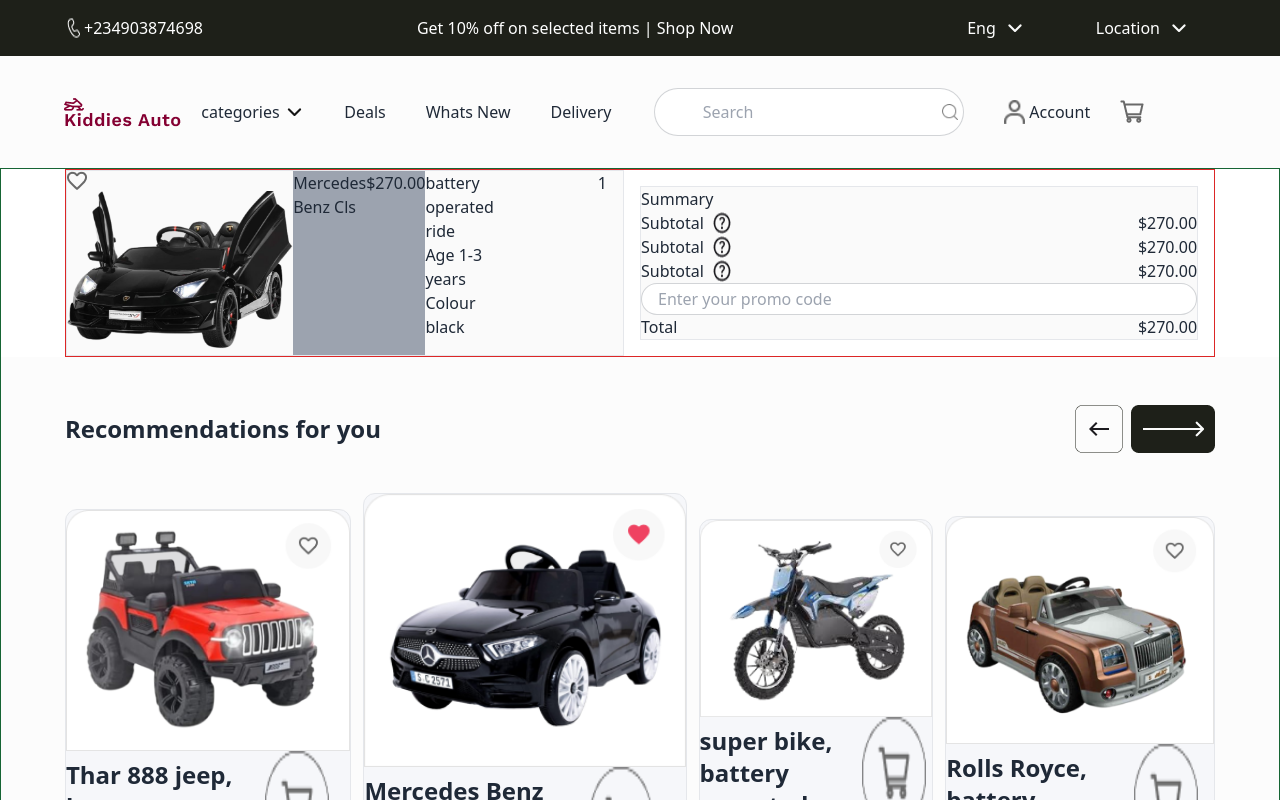
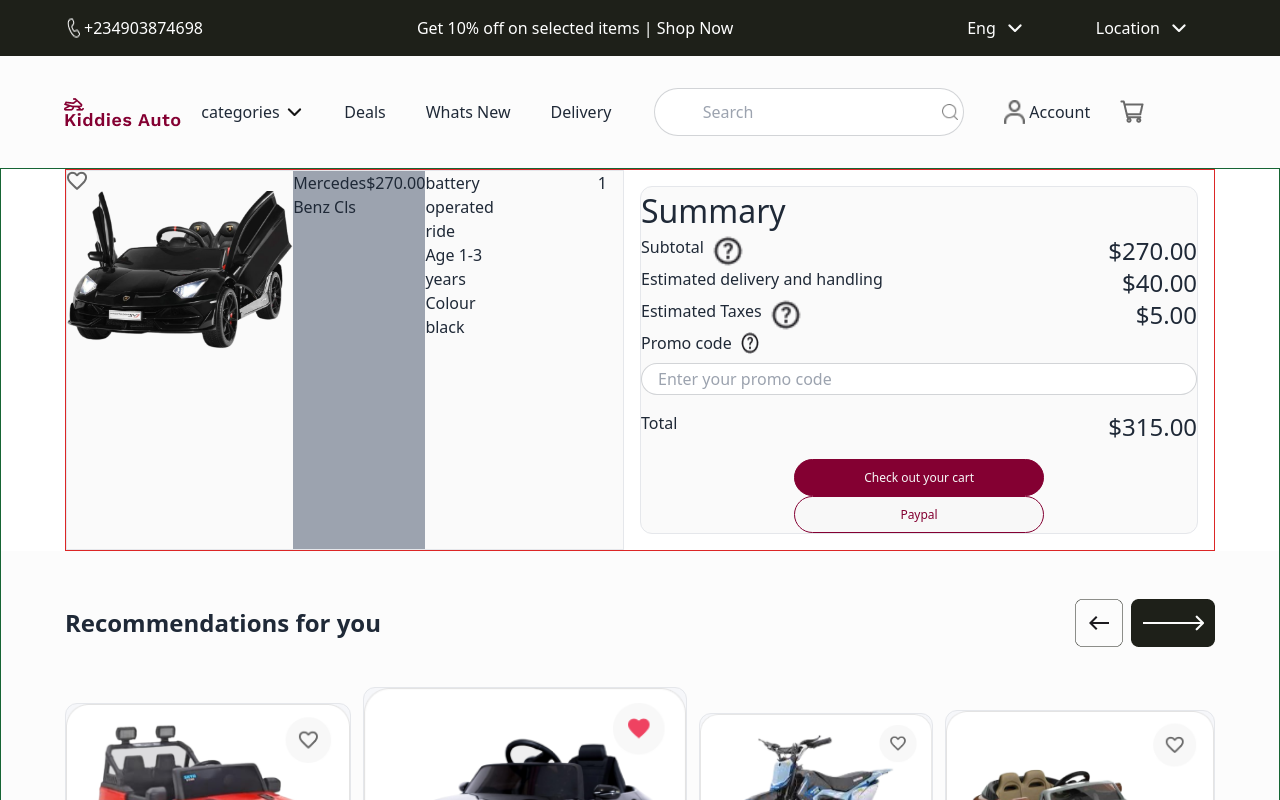
Before and after one commit to TaiwoSaidat/Kiddies-Auto-Web-App, a React (Vite) app: page /Cart in a window 1280 px wide. Shown: the top 800 px of the page. Built offline with nearby package versions, Linux system fonts and the light colour scheme.

Commit message:
feat: more cart and checkout

```diff
--- a/src/pages/checkout/Cart.jsx
+++ b/src/pages/checkout/Cart.jsx
@@ -48,32 +48,40 @@
                 </div>
               </div>
           </div>
-          <div className='lg:w-[50%] m-4 bg-[#FAFAFA] border border-xl'>
-              <h3>Summary</h3>
+
+          <div className='lg:w-[50%] m-4 bg-[#FAFAFA] border rounded-xl '>
+              <h3 className='font-[600px] text-[32px]'>Summary</h3>
               <div>
-                <div className=' flex justify-between'>
-                  <div className='flex gap-2  '>
+                <div className=' flex justify-between '>
+                  <div className='flex gap-2 font-[500px] text-base'>
                     <p>Subtotal </p>
                     <img src={help} alt="" />
                   </div>
-                  <p>$270.00</p>
+                  <h3 className="font-[600px] text-2xl">$270.00</h3>
                 </div>
                 <div className=' flex justify-between'>
-                  <div className='flex gap-2  '>
-                    <p>Subtotal </p>
+                  <div className='flex gap-2 font-[500px] text-base '>
+                    <p>Estimated delivery and handling </p>
+                    {/* <img src={help} alt="" /> */}
+                  </div>
+                  <h3 className="font-[600px] text-2xl">$40.00</h3>
+                </div>
+                <div className=' flex justify-between'>
+                  <div className='flex gap-2 font-[500px] text-base w-[50%] '>
+                    <p>Estimated Taxes </p>
                     <img src={help} alt="" />
                   </div>
-                  <p>$270.00</p>
+                  <h3 className="font-[600px] text-2xl">$5.00</h3>
                 </div>
                 <div className=' flex justify-between'>
-                  <div className='flex gap-2  '>
-                    <p>Subtotal </p>
+                  <div className='flex gap-2 font-[500px] text-base '>
+                    <p>Promo code </p>
                     <img src={help} alt="" />
                   </div>
-                  <p>$270.00</p>
+                  {/* <p>$270.00</p> */}
                 </div>
               </div>
-              <div >
+              <div className='mt-2' >
                 <form action="#">
                     <label className=" flex h-8 input input-bordered rounded-3xl items-center gap-0  ">
                         <input
@@ -84,9 +92,29 @@
                     </label>
                 </form>
               </div>
-              <div className='flex justify-between'>
-                <p>Total </p>
-                <p>$270.00</p>
+
+              <div className='flex justify-between my-4'>
+                <div className='flex gap-2 font-[500px] text-base '>
+                  <p>Total </p>
+                  {/* <img src={help} alt="" /> */}
+                </div>
+                <h3 className="font-[600px] text-2xl">$315.00</h3>
+              </div>
+              <div className=' flex flex-col items-center justify-center'>
+                <button>
+                  <a href="/checkout">
+                    <div className="md:w-[250px] w-[143px] border border-[#840032] rounded-[100px] text-xs font-[400px] leading-[1.6] text-[#f8f8f8] bg-[#840032] text-center py-2">
+                      <p className=''>Check out your cart</p>
+                    </div>
+                  </a>
+                </button>
+                <button>
+                  <a href="">
+                    <div className="md:w-[250px] w-[143px] border border-[#840032] rounded-[100px] text-xs font-[400px] leading-[1.6] text-[#840032] bg-[#f8f8f8] text-center py-2">
+                      <p className=''>Paypal</p>
+                    </div>
+                  </a>
+                </button>
               </div>
           </div>
         </div>
--- a/src/pages/checkout/Checkout.jsx
+++ b/src/pages/checkout/Checkout.jsx
@@ -20,21 +20,45 @@
     <>
       <div className='border border-green-800 bg-green-800 w-full flex flex-col items-center bg-[#ffffff]'>
         <div className='w-[90%] flex flex-row md:flex justify-between grid grid-cols-1 lg:gap-0 border border-red-600 bg-red-600'>
-          <div className=' flex flex-row md:flex justify-between grid grid-cols-1 lg:gap-0 lg:w-[50%] bg-yellow-300'>
+          <div className=' flex flex-col md:flex grid grid-cols-1 lg:gap-0 lg:w-[50%] bg-yellow-300 m-4 border rounded-xl'>
                 {/* flex justify-between bg-yellow-600 grid grid-col-1  */}
-                <p>Checkout</p>
-                <p>How would your like your order</p>
-                {/* <img src={fav} alt="" className=''/> */}
-                {/* <img src={topImage} alt="" /> */}
-              <div className='flex'>
-                <a href=""> <ButtonFilter /></a>
-                <a href=""> <ButtonFilter /></a>
+                <h3 className='font-[600px] text-[32px]'>Checkout</h3>
+                <h5 className='font-[600px] text-[24px]'>How would your like your order</h5>
+                <div className='flex flex-row justify-between '>
+                  {/* later up flex-col items-center flex md:flex-row justify-between */}
+                  <button>
+                    <a href="">
+                    <div className="md:w-[250px] w-[143px] border border-[#840032] rounded-[100px] text-xs font-[400px] leading-[1.6] text-[#f8f8f8] bg-[#840032] text-center py-2">
+                      <p className=''>Delivery</p>
+                    </div>
+                    </a>
+                </button>
+                <button>
+                  <a href="">
+                    <div className="md:w-[250px] w-[143px] border border-[#840032] rounded-[100px] text-xs font-[400px] leading-[1.6] text-[#840032] bg-[#f8f8f8] text-center py-2">
+                      <p className=''>Payment on Delivery</p>
+                    </div>
+                  </a>
+                </button>
               </div>
-              <div className='flex justify-between '>
-                <p>Enter your details</p>
-                <form action="">
-
+              <div className='flex flex-col  '>
+                <h5 className=" className='font-[600px] text-[24px]">Enter your details</h5>
+                <div>
+                <form action="#">
+                  <div className=''>
+                    <label className="  input input-bordered rounded-3xl items-center  ">
+                        <input type="text"
+                            className=" "
+                            placeholder="First Name"/>
+                    </label>
+                    <label className=" input input-bordered rounded-3xl items-center ">
+                        <input type="text"
+                            className=" "
+                            placeholder="Last Name"/>
+                    </label>
+                  </div>
                 </form>
+                </div>
               </div>
 
           </div>
@@ -55,14 +79,14 @@
                     <p>Estimated delivery and handling </p>
                     {/* <img src={help} alt="" /> */}
                   </div>
-                  <h3 className="font-[600px] text-2xl">$270.00</h3>
+                  <h3 className="font-[600px] text-2xl">$0.00</h3>
                 </div>
                 <div className=' flex justify-between'>
                   <div className='flex gap-2 font-[500px] text-base w-[50%] '>
                     <p>Estimated Taxes </p>
                     <img src={help} alt="" />
                   </div>
-                  <h3 className="font-[600px] text-2xl">$270.00</h3>
+                  <h3 className="font-[600px] text-2xl">$5.00</h3>
                 </div>
                 <div className=' flex justify-between'>
                   <div className='flex gap-2 font-[500px] text-base '>
@@ -72,7 +96,7 @@
                   {/* <p>$270.00</p> */}
                 </div>
               </div>
-              <div >
+              <div className='mt-2' >
                 <form action="#">
                     <label className=" flex h-8 input input-bordered rounded-3xl items-center gap-0  ">
                         <input
@@ -89,7 +113,7 @@
                   <p>Total </p>
                   {/* <img src={help} alt="" /> */}
                 </div>
-                <h3 className="font-[600px] text-2xl">$270.00</h3>
+                <h3 className="font-[600px] text-2xl">$315.00</h3>
               </div>
           </div>
         </div>
```
Also changed, not shown: src/assets/paypal.png (added).
